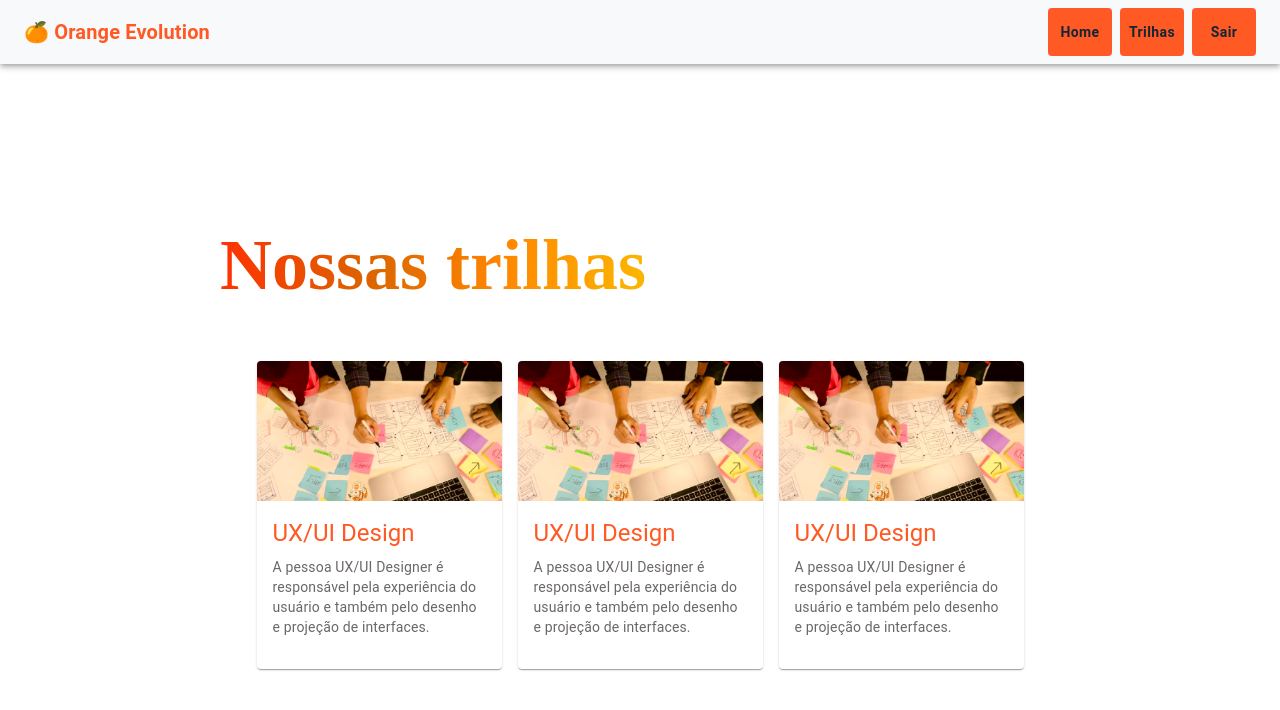
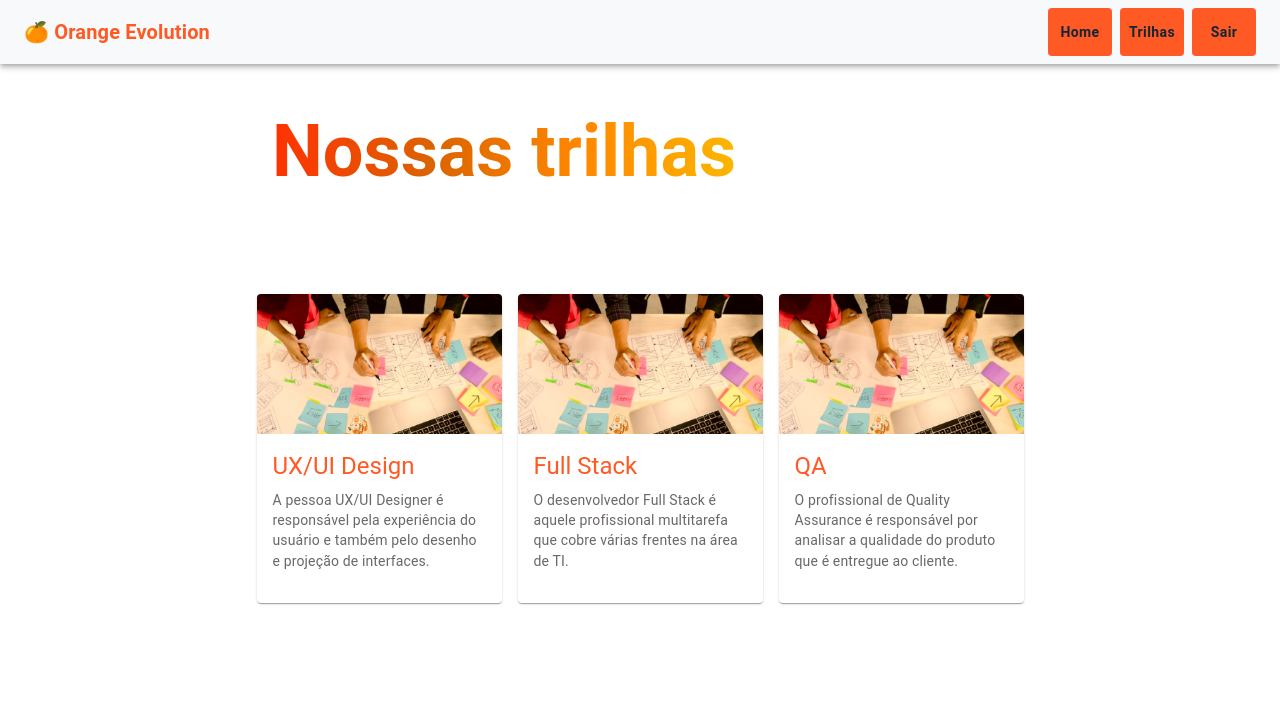
Before and after one commit to squad34-2022/hackathon_squad34_frontend, a React (Vite) app: page /trilhas in a window 1280 px wide. Shown: the top 710 px of the page. Built offline with nearby package versions, Linux system fonts and the light colour scheme.

Commit message:
:boom: fix: Revertendo mudanças ineficientes

```diff
--- a/src/components/Card/Card.jsx
+++ b/src/components/Card/Card.jsx
@@ -7,7 +7,7 @@ import Button from "@mui/material/Button";
 import Typography from "@mui/material/Typography";
 import ImageUx from "../../assets/ImageUx.png"
 
-export default function MediaCard() {
+export default function MediaCard({name, description}) {
   return (
     <Card sx={{ maxWidth: 245 }}>
       <CardMedia
@@ -18,11 +18,10 @@ export default function MediaCard() {
       />
       <CardContent>
         <Typography gutterBottom variant="h5" component="div">
-          UX/UI Design
+          {name}
         </Typography>
         <Typography variant="body2" color="text.secondary">
-          A pessoa UX/UI Designer é responsável pela experiência do usuário e
-          também pelo desenho e projeção de interfaces.
+          {description}
         </Typography>
       </CardContent>
       <CardActions>{/* Créditos aqui */}</CardActions>
--- a/src/pages/Trilhas/index.jsx
+++ b/src/pages/Trilhas/index.jsx
@@ -1,16 +1,17 @@
-import React from 'react';
-import Navbar from '../../components/Navbar/Navbar';
-import Card from '../../components/Card/Card';
+import React from "react";
+import Navbar from "../../components/Navbar/Navbar";
+import Card from "../../components/Card/Card";
 // import Card from '../../components/Card/card'
-import './style.css'
-import Grid from '@mui/material/Grid';
-import FormLabel from '@mui/material/FormLabel';
-import FormControl from '@mui/material/FormControl';
-import FormControlLabel from '@mui/material/FormControlLabel';
+import "./style.css";
+import Grid from "@mui/material/Grid";
+import FormLabel from "@mui/material/FormLabel";
+import FormControl from "@mui/material/FormControl";
+import FormControlLabel from "@mui/material/FormControlLabel";
 // import HighlightedCode from 'docs/src/modules/components/HighlightedCode';
-import RadioGroup from '@mui/material/RadioGroup';
-import Radio from '@mui/material/Radio';
-import Paper from '@mui/material/Paper';
+import RadioGroup from "@mui/material/RadioGroup";
+import Radio from "@mui/material/Radio";
+import Paper from "@mui/material/Paper";
+import { Typography } from "@mui/material";
 
 export default function SpacingGrid() {
   const [spacing, setSpacing] = React.useState(2);
@@ -19,65 +20,45 @@ export default function SpacingGrid() {
     setSpacing(Number(event.target.value));
   };
 
+  const trilhas = [
+    {
+      name: "UX/UI Design",
+      description:
+        "A pessoa UX/UI Designer é responsável pela experiência do usuário e também pelo desenho e projeção de interfaces.",
+    },
+    {
+      name: "Full Stack",
+      description:
+        "O desenvolvedor Full Stack é aquele profissional multitarefa que cobre várias frentes na área de TI.",
+    },
+    {
+      name: "QA",
+      description:
+        "O profissional de Quality Assurance é responsável por analisar a qualidade do produto que é entregue ao cliente.",
+    },
+  ];
+
   const jsx = `
 <Grid container spacing={${spacing}}>
 `;
 
   return (
     <>
-    <Navbar/>
-    <h1 className='especialText'>Nossas trilhas</h1>
-    <Grid sx={{ flexGrow: 1 }} container spacing={2}>
-      <Grid item xs={12}>
-        <Grid container justifyContent="center" spacing={spacing} >
-          {[0, 1, 2].map((value) => (
-            <Grid key={value} item>
-              {/* <Paper
-                sx={{
-                  height: 210,
-                  width: 220,
-                  backgroundColor: (theme) =>
-                    theme.palette.mode === 'dark' ? '#1A2027' : '#fff',
-                }}
-              /> */}
-                 <Card />
-            </Grid>
-          ))}
+      <Navbar />
+      <Typography component="h1" variant="h5" my={5} mx={34}>
+        Nossas trilhas
+      </Typography>
+      <Grid sx={{ flexGrow: 1 }} container spacing={2}>
+        <Grid item xs={12}>
+          <Grid container justifyContent="center" spacing={spacing}>
+            {trilhas.map(({ name, description }) => (
+              <Grid key={name} item>
+                <Card name={name} description={description} />
+              </Grid>
+            ))}
+          </Grid>
         </Grid>
       </Grid>
-      {/* <Grid item xs={12}>
-        <Paper sx={{ p: 2 }}>
-          <Grid container>
-            <Grid item>
-              <FormControl component="fieldset">
-                <FormLabel component="legend">spacing</FormLabel>
-                <RadioGroup
-                  name="spacing"
-                  aria-label="spacing"
-                  value={spacing.toString()}
-                  onChange={handleChange}
-                  row
-                >
-                  {[0, 0.5, 1, 2, 3, 4, 8, 12].map((value) => (
-                    <FormControlLabel
-                      key={value}
-                      value={value.toString()}
-                      control={<Radio />}
-                      label={value.toString()}
-                    />
-                  ))}
-                </RadioGroup>
-              </FormControl>
-            </Grid>
-          </Grid>
-        </Paper>
-
-      </Grid> */}
-
-
-
-
-    </Grid>
     </>
   );
 }
```
